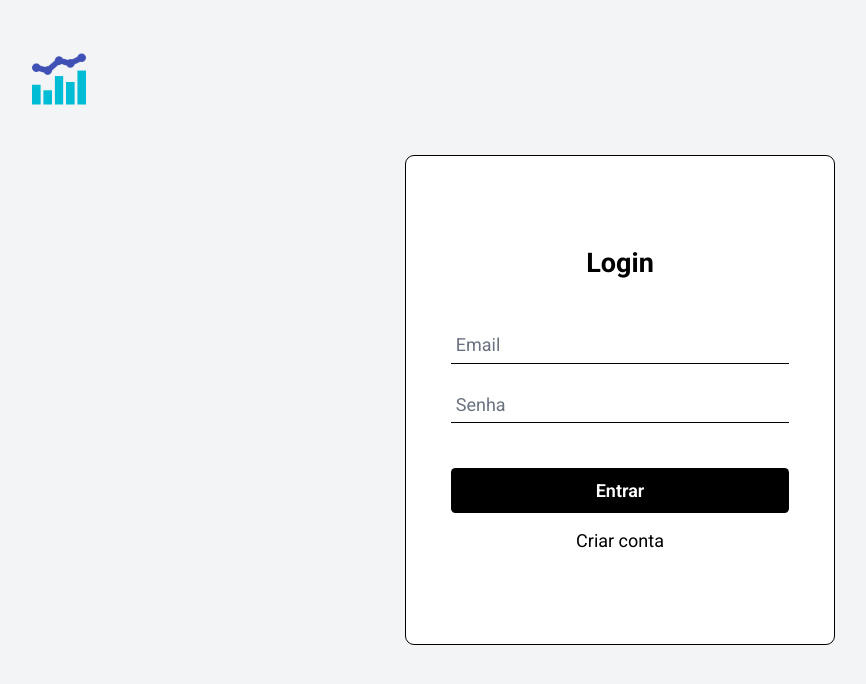
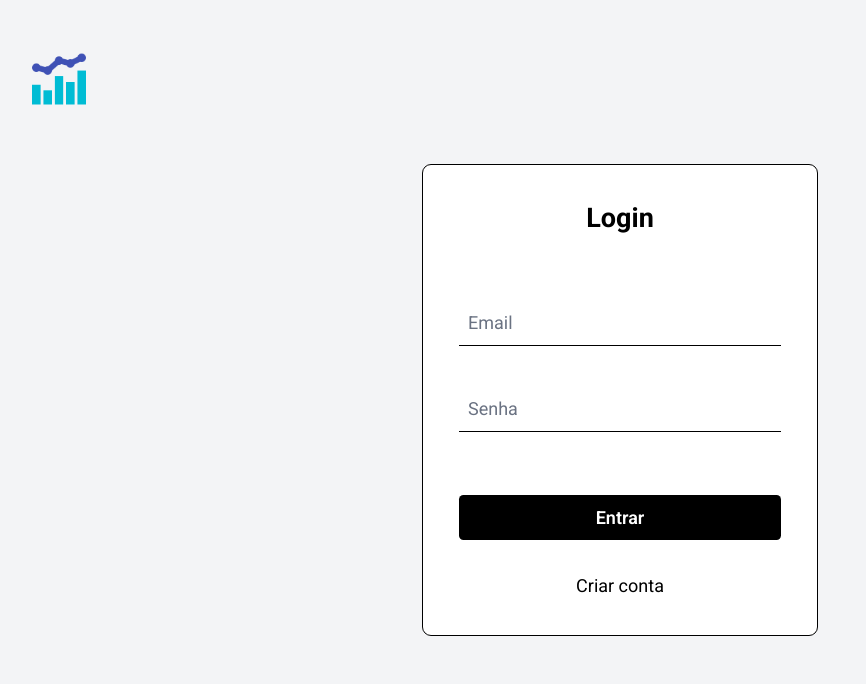
Before and after one commit to tiagovattosz/margemcalc-frontend, a React (Vite) app: page /login in a window 1280 px wide. Shown: the top 684 px of the page, without its empty margins (20-886 px from the left). Built offline with nearby package versions, Linux system fonts and the light colour scheme.

Commit message:
Alterada pagina de login

```diff
--- a/src/routes/login.jsx
+++ b/src/routes/login.jsx
@@ -42,23 +42,26 @@ function Login() {
         alt="Logo"
         className="absolute top-10 left-10 max-w-15"
       />
-      <div className="flex flex-col items-center rounded-lg border  bg-white px-10 py-20">
-        <h2 className="font-bold text-2xl mb-10">Login</h2>
-        <form onSubmit={handleLogin} className="flex flex-col">
-          <div>
+      <div className="w-full max-w-sm">
+        <form
+          onSubmit={handleLogin}
+          className="flex flex-col gap-4 bg-white border p-8 mx-4 rounded-lg"
+        >
+          <h2 className="text-center font-bold text-2xl mb-10">Login</h2>
+          <div className="flex flex-col">
             <input
               placeholder="Email"
-              className="border-b-1 border-black placeholder:text-gray-500 w-75 p-1 mb-5"
+              className="border-b-1 border-black placeholder:text-gray-500 p-2 mb-5"
               type="text"
               value={username}
               onChange={(e) => setUsername(e.target.value)}
               required
             />
           </div>
-          <div>
+          <div className="flex flex-col">
             <input
               placeholder="Senha"
-              className="border-b-1 border-black placeholder:text-gray-500 w-75 p-1"
+              className="border-b-1 border-black placeholder:text-gray-500 p-2"
               type="password"
               value={password}
               onChange={(e) => setPassword(e.target.value)}
@@ -72,8 +75,8 @@ function Login() {
           >
             Entrar
           </button>
+          <button className="pt-3 cursor-pointer">Criar conta</button>
         </form>
-        <button className="pt-3 cursor-pointer">Criar conta</button>
       </div>
     </div>
   );
```
